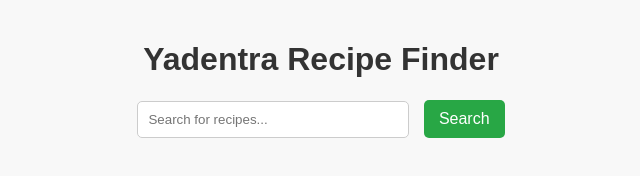
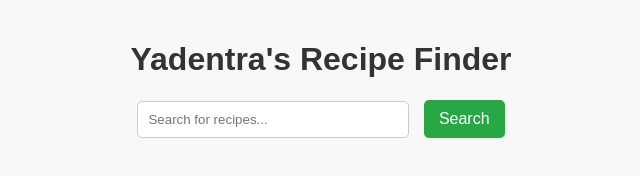
Before and after one commit to Yadentra/recipe-finder-app, a plain HTML site: page index.html in a window 1280 px wide. Shown: the whole page, without its empty margins (319-959 px from the left). Drawn offline with Linux system fonts and the light colour scheme.

Commit message:
index.html

```diff
--- a/index.html
+++ b/index.html
@@ -3,11 +3,11 @@
 <head>
     <meta charset="UTF-8">
     <meta name="viewport" content="width=device-width, initial-scale=1.0">
-    <title>Yadentra Recipe Finder</title>
+    <title>Yadentra's Recipe Finder</title>
     <link rel="stylesheet" href="style.css">
 </head>
 <body>
-    <h1>Yadentra Recipe Finder</h1>
+    <h1>Yadentra's Recipe Finder</h1>
     <input type="text" id="search" placeholder="Search for recipes...">
     <button onclick="searchRecipes()">Search</button>
     <div id="recipe-list"></div>
```
